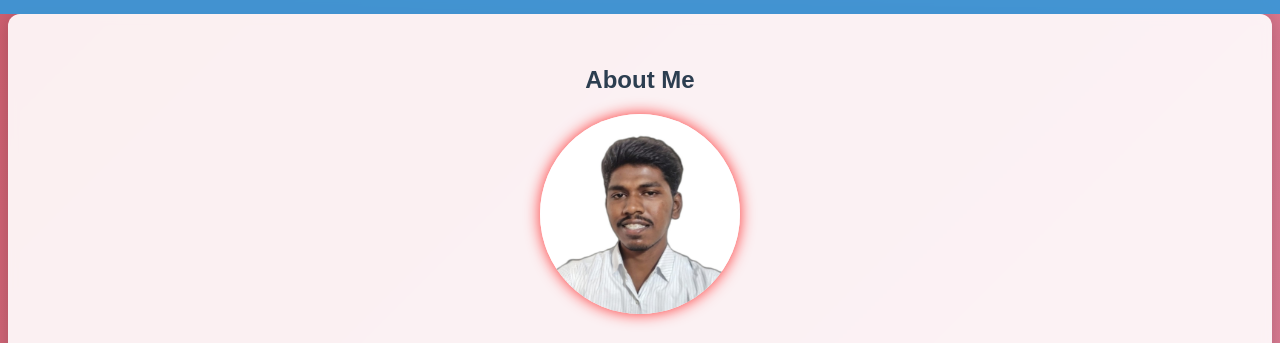
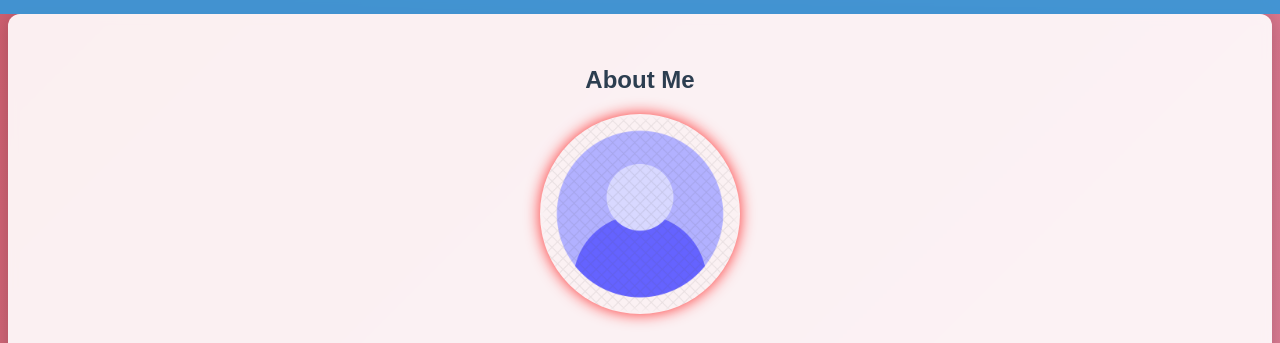
Before and after one commit to Srinath22082005/Srinath-S, a plain HTML site: page index.html in a window 1280 px wide. Shown: the part 116-459 px from the top of the page. Drawn offline with Linux system fonts and the light colour scheme.

Commit message:
index.html

```diff
--- a/index.html
+++ b/index.html
@@ -23,7 +23,7 @@
     <section id="about" class="centered about-section">
         <h2 class="fadeIn">About Me</h2>
         <div class="about-content">
-            <img src="srinath1.jpg" alt="Profile Picture" class="profile-picture">
+            <img src="Profile.png" alt="Profile Picture" class="profile-picture">
             <div class="about-text">
                 <h3 class="name fadeIn">Hi, I’m Srinath</h3>
                 <p class="fadeIn">Currently I'm pursuing bachelor's degree in computer science and engineering at kongunadu college of engineering and technology trichy. And i'm pursuing knowledge in blockchain with a passion for creating secure and innovative decentralized applications. I specialize in smart contract development and blockchain architecture, aiming to drive advancements in the field and solve real-world problems.</p>
```
